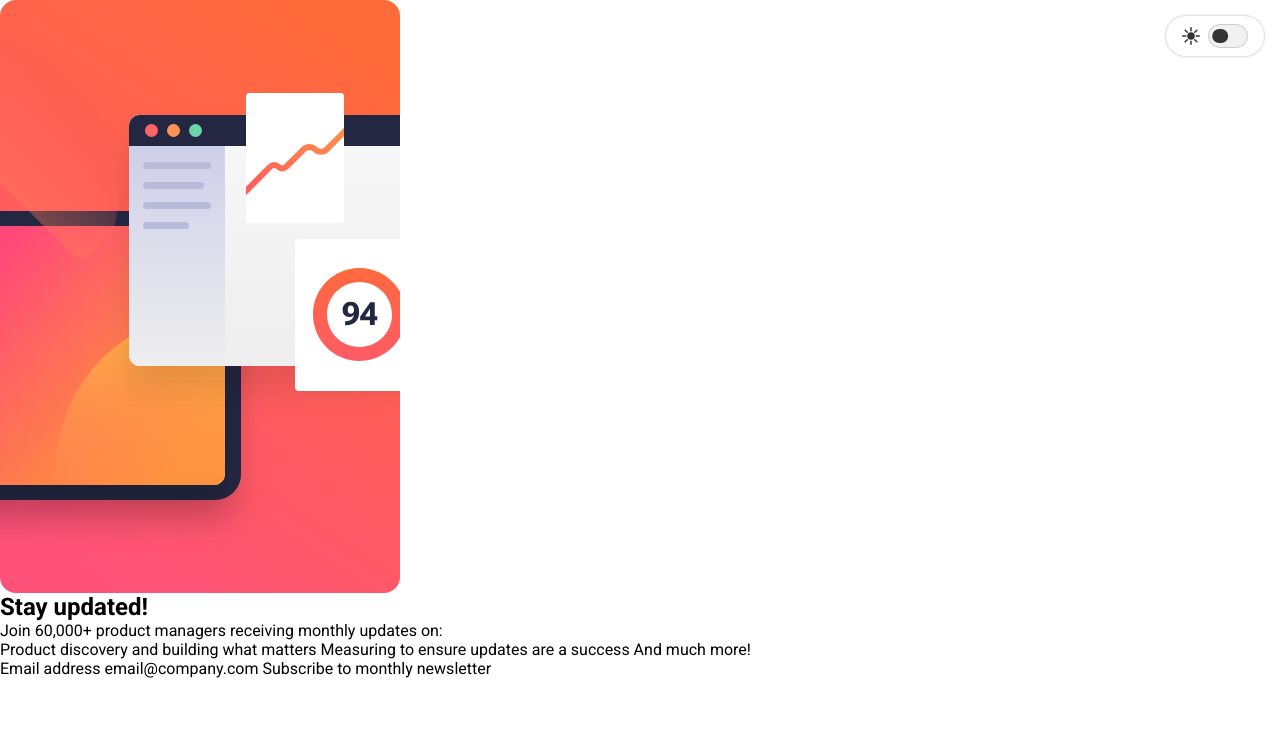
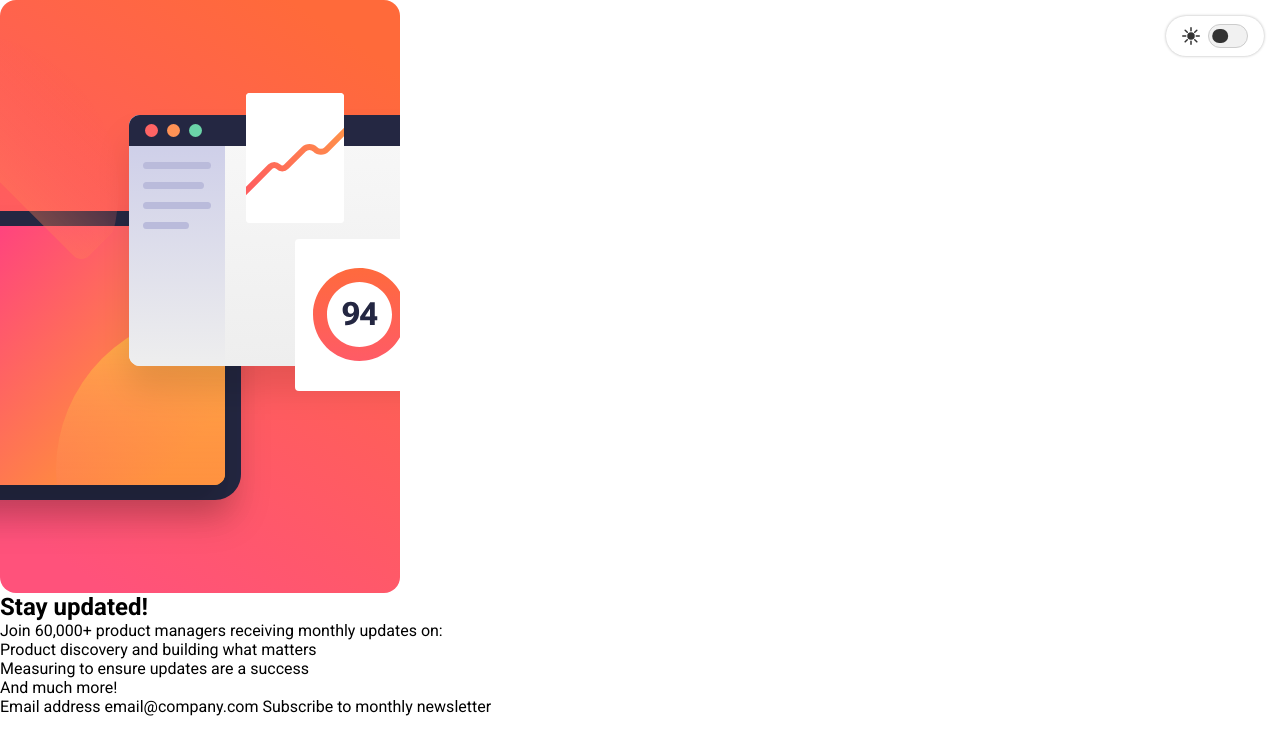
Before and after one commit to CodingWithJiro/frontend-mentor-newsletter-sign-up-form, a plain HTML site: page index.html in a window 1280 px wide. Drawn offline with Linux system fonts and the light colour scheme.

Commit message:
feat(html): add .card__list and .card__list-text elements for list items

```diff
--- a/index.html
+++ b/index.html
@@ -126,8 +126,21 @@
             </p>
 
             <ul class="card__features">
-              Product discovery and building what matters Measuring to ensure
-              updates are a success And much more!
+              <li class="card__list">
+                <span class="card__list-text">
+                  Product discovery and building what matters
+                </span>
+              </li>
+
+              <li class="card__list">
+                <span class="card__list-text">
+                  Measuring to ensure updates are a success
+                </span>
+              </li>
+
+              <li class="card__list">
+                <span class="card__list-text"> And much more! </span>
+              </li>
             </ul>
 
             Email address email@company.com Subscribe to monthly newsletter
```
